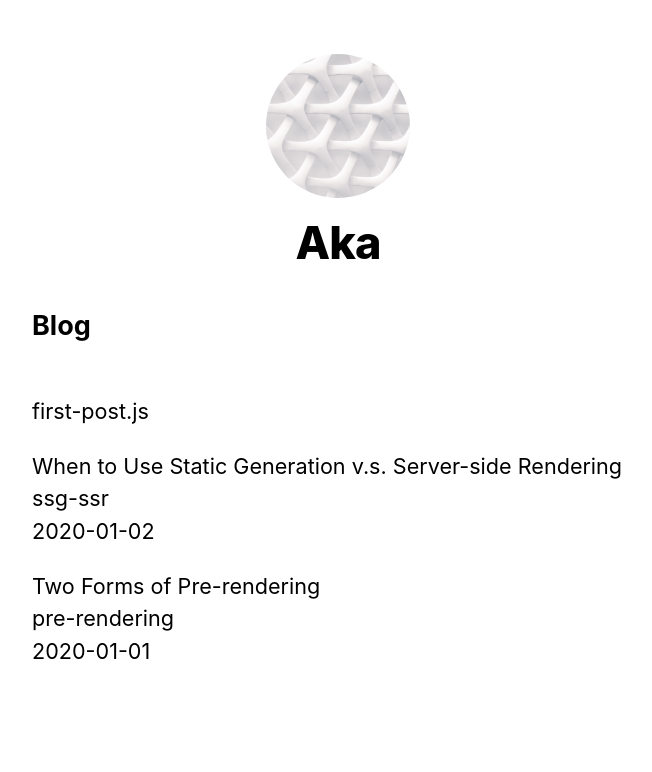
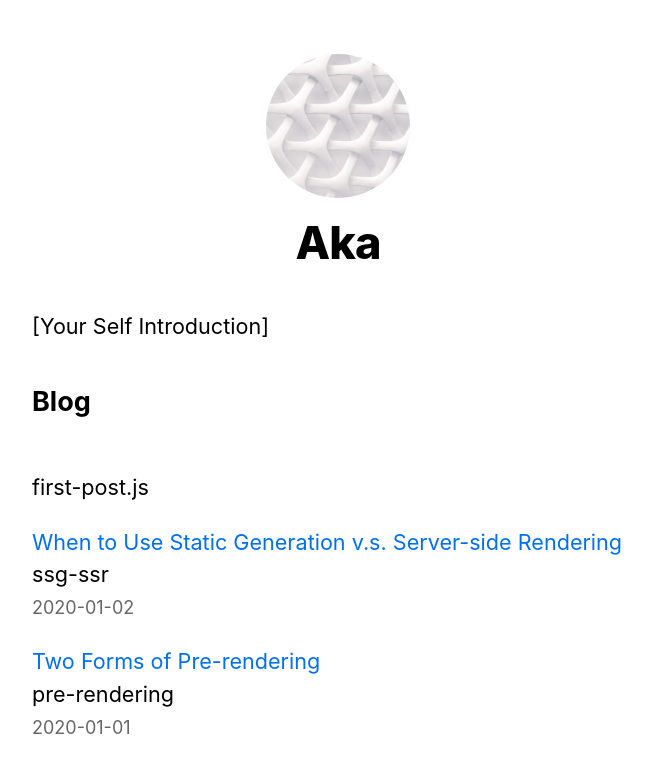
Before and after one commit to aka70/nextjs-blog, a Next.js app: page / in a window 1280 px wide. Shown: the top 772 px of the page, without its empty margins (302-954 px from the left). Built offline with nearby package versions, Linux system fonts and the light colour scheme.

Commit message:
ホームページにリンクをつける

```diff
--- a/pages/index.js
+++ b/pages/index.js
@@ -1,7 +1,9 @@
 import Head from "next/head";
+import Link from "next/link";
 import Layout, { siteTitle } from "../components/layout";
 import utilStyles from "../styles/utils.module.css";
 import { getSortedPostsData } from "../lib/posts";
+import Date from "../components/date";
 
 export async function getStaticProps() {
 	const allPostsData = getSortedPostsData();
@@ -15,19 +17,24 @@ export async function getStaticProps() {
 export default function Home({ allPostsData }) {
 	return (
 		<Layout home>
-			{/* Keep the existing code here */}
-
-			{/* Add this <section> tag below the existing <section> tag */}
+			<Head>
+				<title>{siteTitle}</title>
+			</Head>
+			<section className={utilStyles.headingMd}>
+				<p>[Your Self Introduction]</p>
+			</section>
 			<section className={`${utilStyles.headingMd} ${utilStyles.padding1px}`}>
 				<h2 className={utilStyles.headingLg}>Blog</h2>
 				<ul className={utilStyles.list}>
 					{allPostsData.map(({ id, date, title }) => (
 						<li className={utilStyles.listItem} key={id}>
-							{title}
+							<Link href={`/posts/${id}`}>
+								<a>{title}</a>
+							</Link>
 							<br />
 							{id}
 							<br />
-							{date}
+							<small className={utilStyles.lightText}>{date}</small>
 						</li>
 					))}
 				</ul>
```
Also changed, not shown: pages/posts/[id].js (+8 -7 lines).
